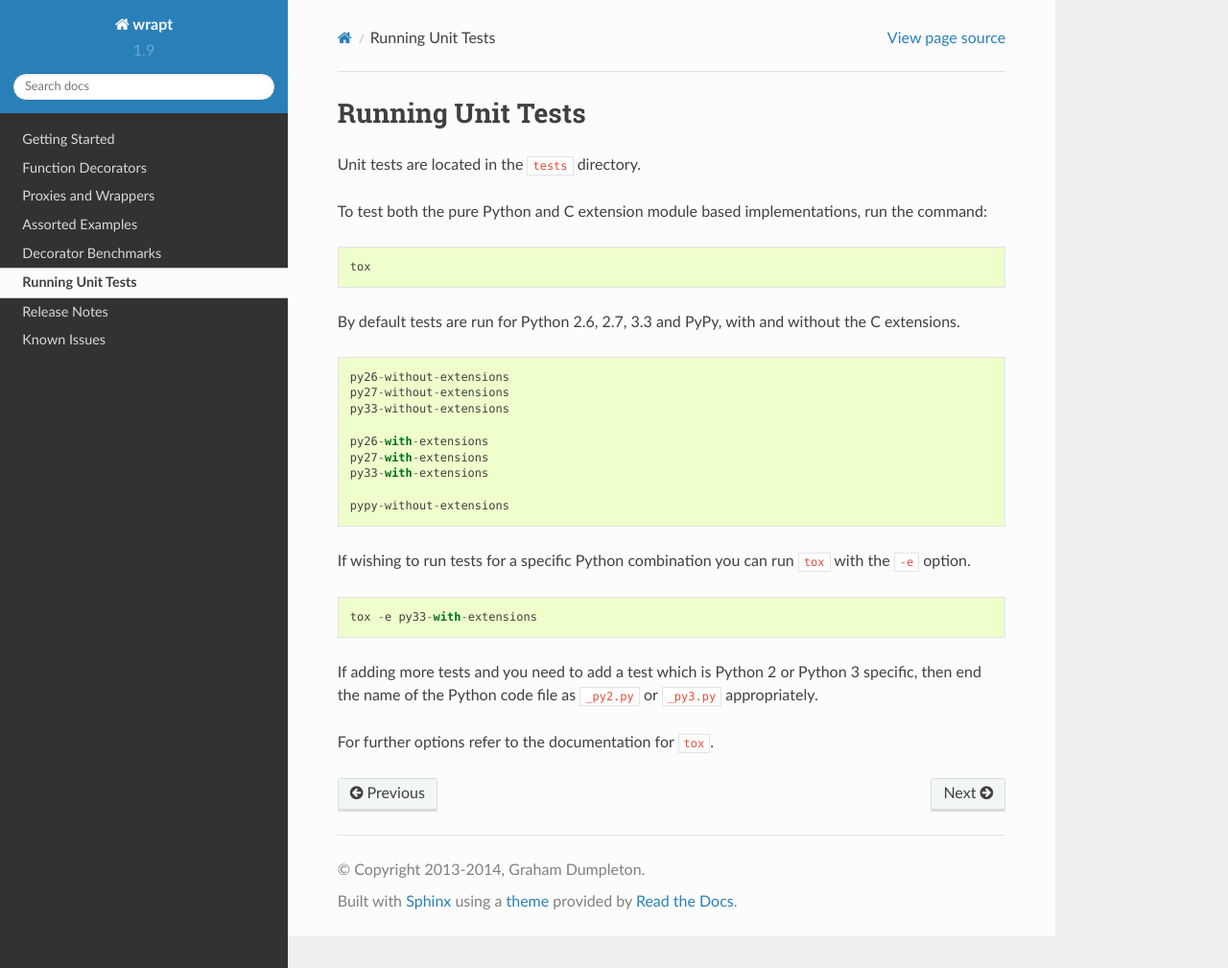
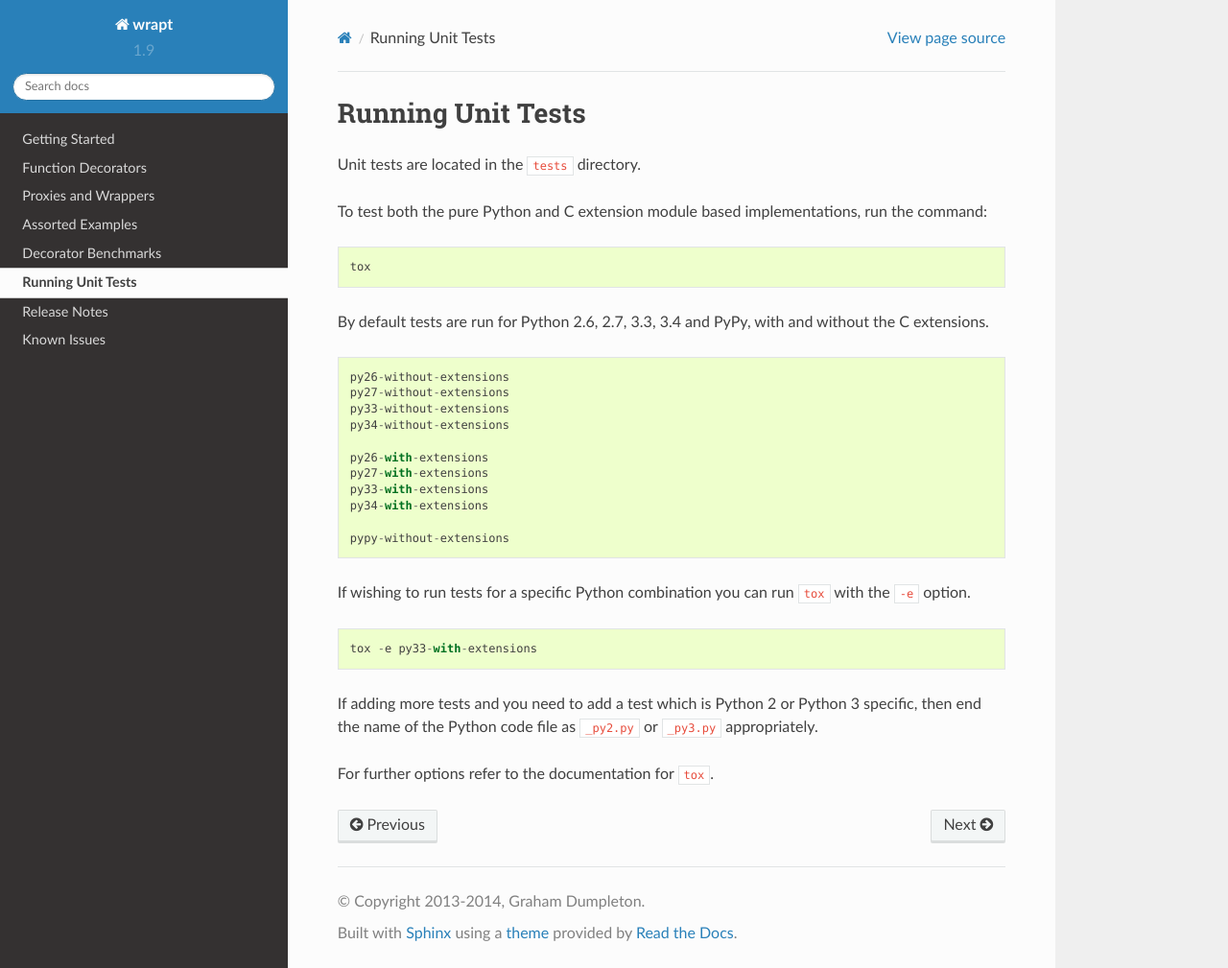
Before and after one commit to GrahamDumpleton/wrapt, a Sphinx documentation site: the page built from docs/testing.rst, in a window 1280 px wide and 1009 px high. Shown: the whole window at 96% size. Built offline with Sphinx 7.4.7 and the Read the Docs theme 2.0.0, drawn with Linux system fonts in a browser that asks for light colours.

```diff
--- a/docs/testing.rst
+++ b/docs/testing.rst
@@ -10,18 +10,20 @@ run the command:
 
     tox
 
-By default tests are run for Python 2.6, 2.7, 3.3 and PyPy, with and without
-the C extensions.
+By default tests are run for Python 2.6, 2.7, 3.3, 3.4 and PyPy, with and
+without the C extensions.
 
 ::
 
     py26-without-extensions
     py27-without-extensions
     py33-without-extensions
+    py34-without-extensions
 
     py26-with-extensions
     py27-with-extensions
     py33-with-extensions
+    py34-with-extensions
 
     pypy-without-extensions
 
```
